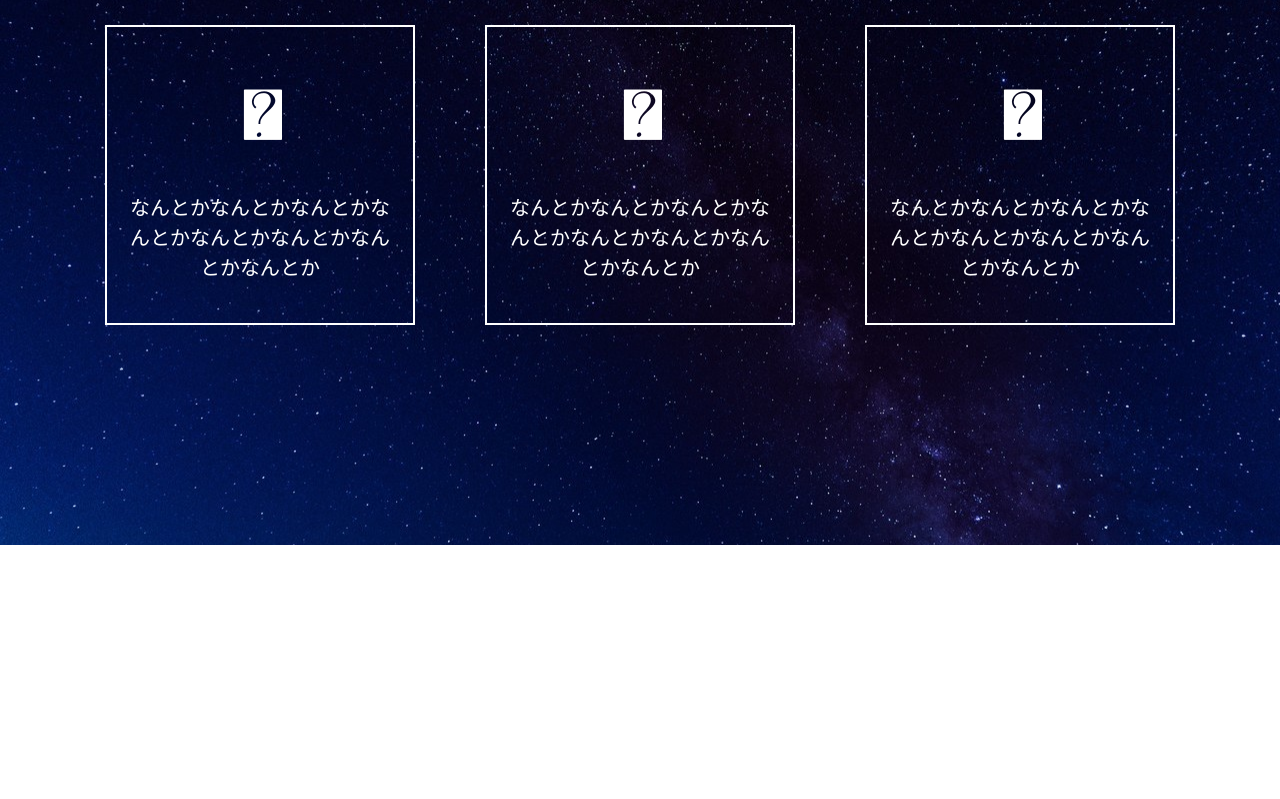
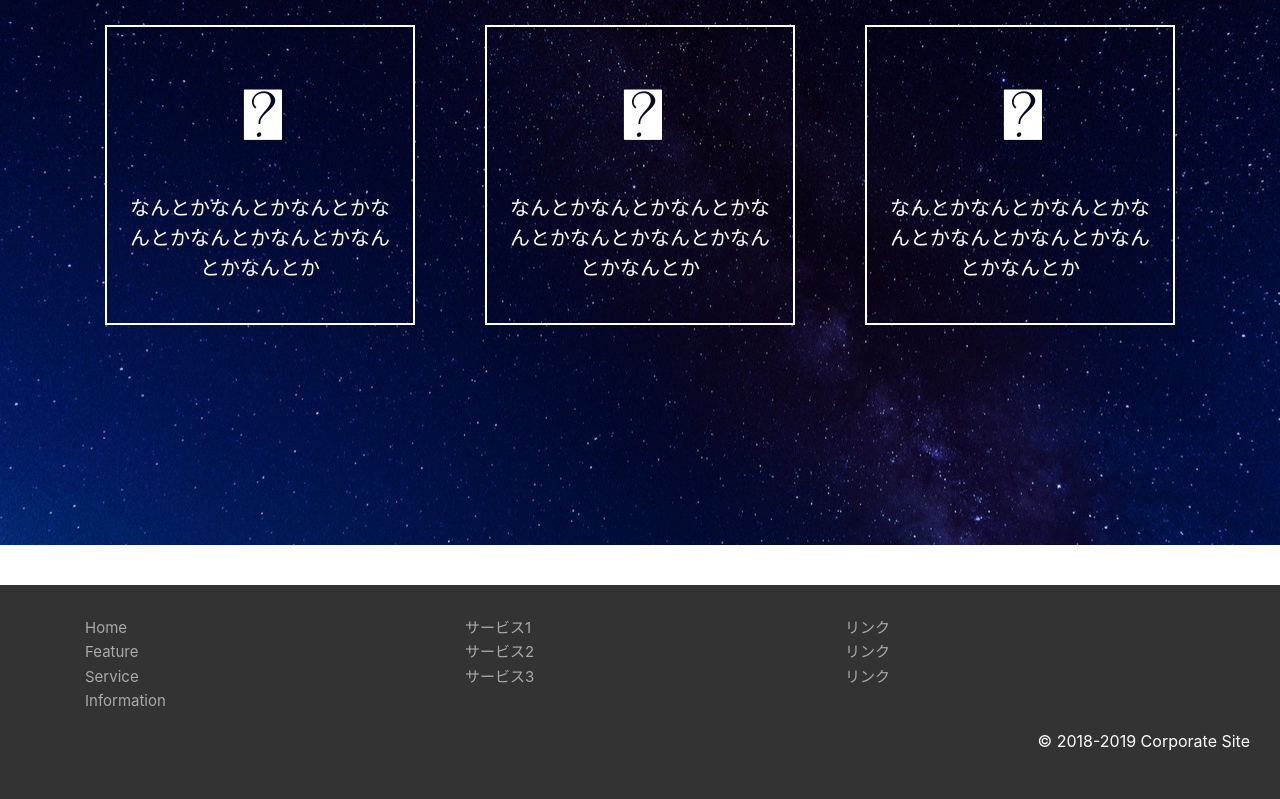
Before and after one commit to nagamorikoshi/corporate-site, a plain HTML site: page index.html in a window 1280 px wide. Shown: the part 3323-4122 px from the top of the page. Before the commit the page ends 3908 px from the top, so only its background shows below. Drawn offline with nearby package versions, Linux system fonts and the light colour scheme.

Commit message:
フッター

```diff
--- a/index.html
+++ b/index.html
@@ -156,6 +156,36 @@
     </div>
   </div>
 
+  <footer>
+    <div class="container">
+      <div class="row">
+        <div class="col-md-4">
+          <ul>
+            <li><a href="">Home</a></li>
+            <li><a href="">Feature</a></li>
+            <li><a href="">Service</a></li>
+            <li><a href="">Information</a></li>
+          </ul>
+        </div>
+        <div class="col-md-4">
+          <ul>
+            <li><a href="">サービス1</a></li>
+            <li><a href="">サービス2</a></li>
+            <li><a href="">サービス3</a></li>
+          </ul>
+        </div>
+        <div class="col-md-4">
+          <ul>
+            <li><a href="">リンク</a></li>
+            <li><a href="">リンク</a></li>
+            <li><a href="">リンク</a></li>
+          </ul>
+        </div>
+      </div>
+    </div>
+    <p>&copy; 2018-2019 Corporate Site</p>
+  </footer>
+
   <script src="https://code.jquery.com/jquery-3.3.1.slim.min.js" integrity="sha384-q8i/X+965DzO0rT7abK41JStQIAqVgRVzpbzo5smXKp4YfRvH+8abtTE1Pi6jizo" crossorigin="anonymous"></script>
   <script src="https://cdn.jsdelivr.net/npm/popper.js@1.14.6/dist/umd/popper.min.js" integrity="sha384-wHAiFfRlMFy6i5SRaxvfOCifBUQy1xHdJ/yoi7FRNXMRBu5WHdZYu1hA6ZOblgut" crossorigin="anonymous"></script>
   <script src="https://cdn.jsdelivr.net/npm/bootstrap@4.2.1/dist/js/bootstrap.min.js" integrity="sha384-B0UglyR+jN6CkvvICOB2joaf5I4l3gm9GU6Hc1og6Ls7i6U/mkkaduKaBhlAXv9k" crossorigin="anonymous"></script>
--- a/style.css
+++ b/style.css
@@ -76,3 +76,26 @@ nav .fa-solid {
 .icon {
   font-size: 100px;
 }
+
+footer {
+  background-color: #333;
+  padding: 30px;
+}
+
+footer p {
+  text-align: right;
+}
+
+footer ul li {
+  list-style: none;
+}
+
+footer ul li a {
+  color: #aaa;
+  font-size: 15px;
+}
+
+footer ul li a:hover {
+  color: #fff;
+  text-decoration: none;
+}
```
